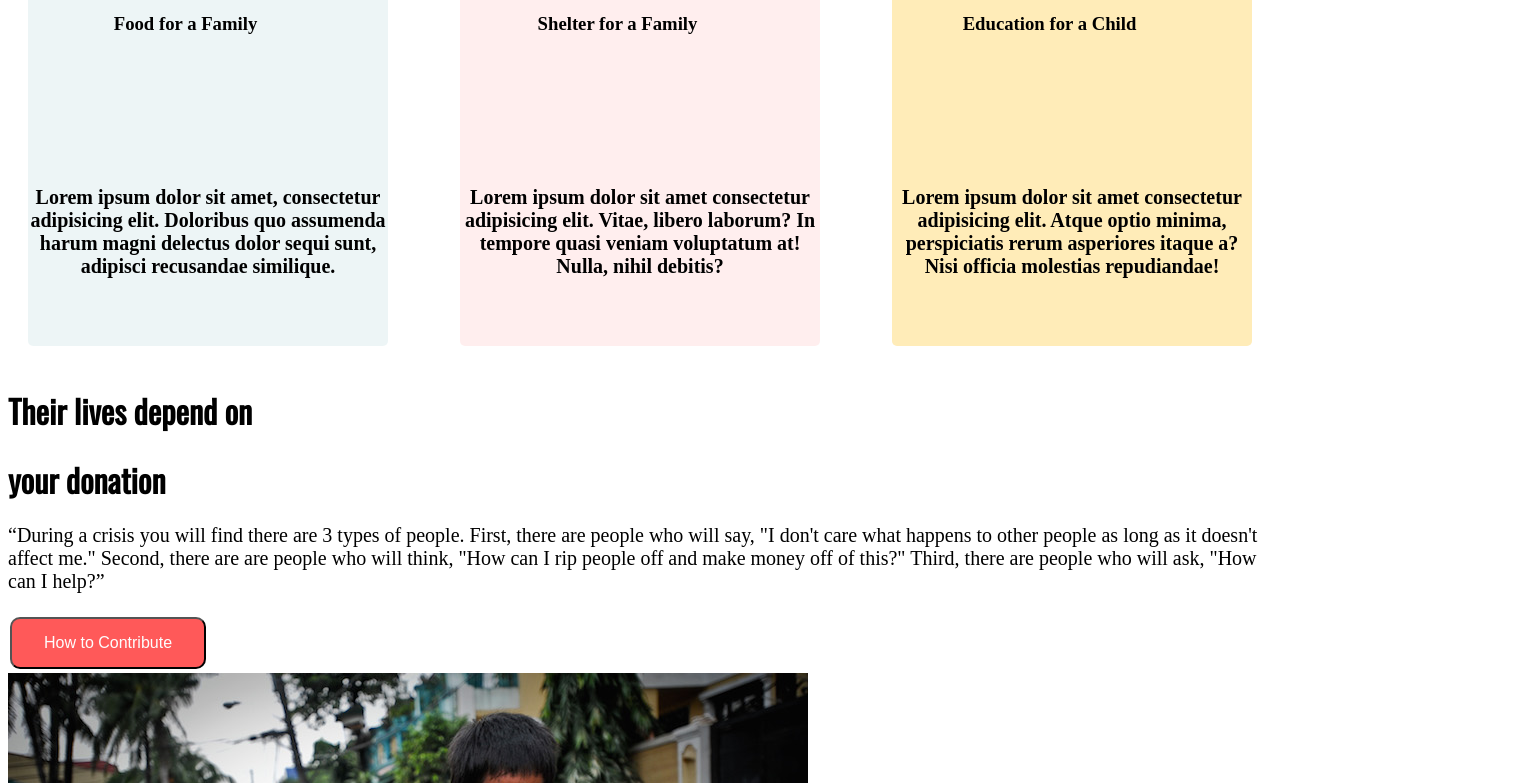
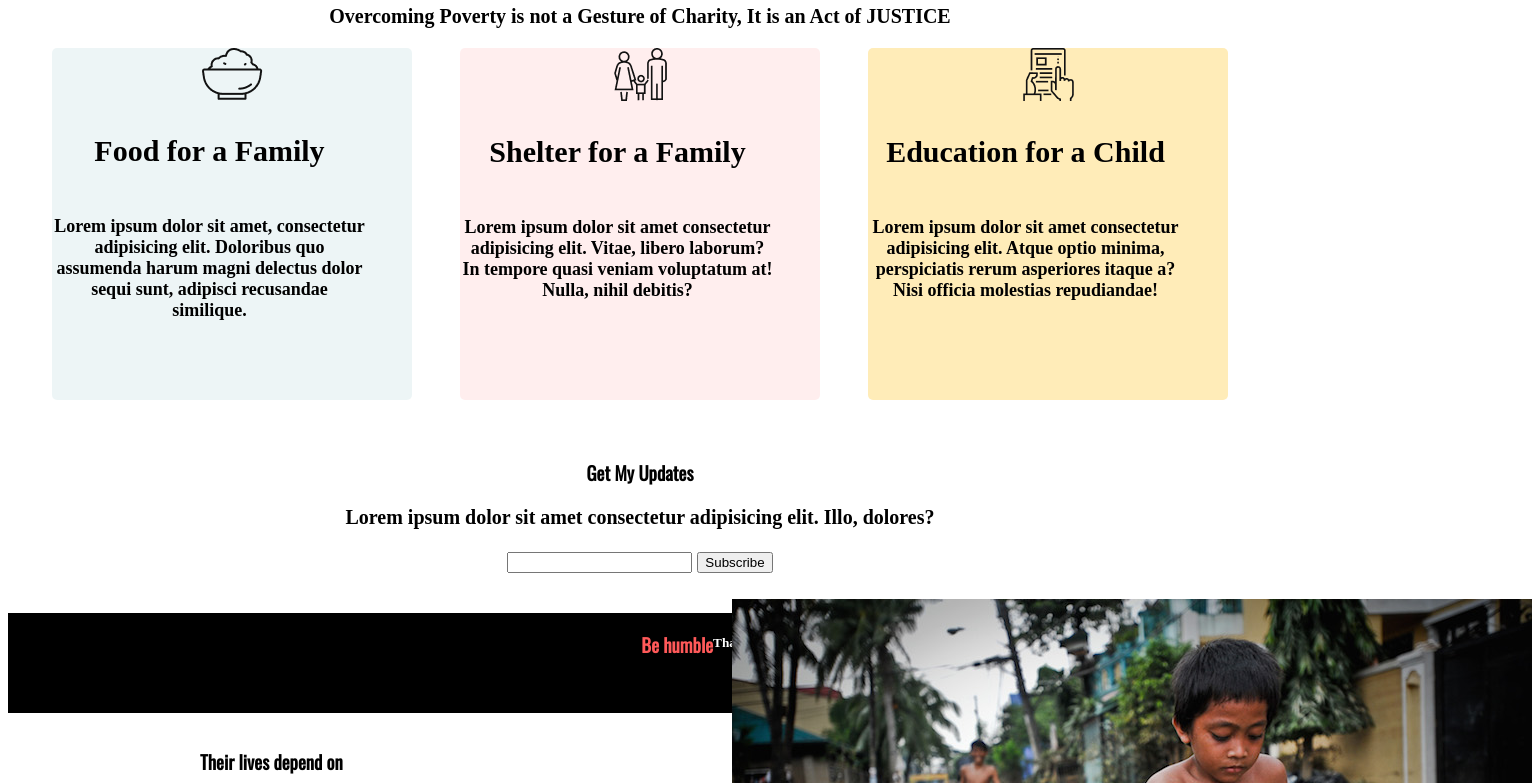
Before and after one commit to Rater7tara/Assignment, a plain HTML site: page index.html in a window 1280 px wide. Shown: the part 1401-2184 px from the top of the page, 1532 px wide, since content can reach past the window. Drawn offline with nearby package versions, Linux system fonts and the light colour scheme; a web font is replaced by a local one.

```diff
--- a/index.html
+++ b/index.html
@@ -8,6 +8,7 @@
     <link rel="preconnect" href="https://fonts.googleapis.com">
     <link rel="preconnect" href="https://fonts.gstatic.com" crossorigin>
     <link href="https://fonts.googleapis.com/css2?family=Edu+QLD+Beginner&family=Edu+VIC+WA+NT+Beginner&family=Oswald&display=swap" rel="stylesheet">
+
     <title>Donate the poor</title>
 
 </head>
@@ -22,7 +23,7 @@
     <button class="button" type="button">Donate Now</button>
 
     </div>
-
+    <section>
     <div class="b2">
         <h1 style="font-size: 55px;">Donate Today</h1>
         <p class=" p1">We Can't Help Everyone, But... Everyone Can Help Someone </p>
@@ -43,30 +44,38 @@
         </div>
 
     </div>
+    <section>
 
     <div class="b2">
         <h1 style="font-size: 55px;">Our Donate Plan</h1>
         <p class="p1">Overcoming Poverty is not a Gesture of Charity, It is an Act of JUSTICE</p>
         <div class="flex-container">
              <div id="food">
-                <h3>Food for a Family</h3>
-                <p style="color: black;">Lorem ipsum dolor sit amet, consectetur adipisicing elit. Doloribus quo assumenda harum magni delectus dolor sequi sunt, adipisci recusandae similique.</p>
+                <img src="icons/food.png" alt="">
+               <div class="h3-p">
+                <h3 style="font-size: 30px;">Food for a Family</h3>
+                <p style="color: black; font-size: 18px;">Lorem ipsum dolor sit amet, consectetur adipisicing elit. Doloribus quo assumenda harum magni delectus dolor sequi sunt, adipisci recusandae similique.</p>
+               </div>
              </div>
-
             <div id="shelter">
-                <i class="shelter-icon"><icons></i>
-                <h3>Shelter for a Family</h3>
-                <p style="color: black;">Lorem ipsum dolor sit amet consectetur adipisicing elit. Vitae, libero laborum? In tempore quasi veniam voluptatum at! Nulla, nihil debitis?</p>
+                <img  src="icons/shelter.png" alt="">
+                <div class="h3-p">
+                    <h3 style="font-size: 30px;"> Shelter for a Family </h3>
+                <p style="color: black; font-size: 18px;">Lorem ipsum dolor sit amet consectetur adipisicing elit. Vitae, libero laborum? In tempore quasi veniam voluptatum at! Nulla, nihil debitis?</p>
+                </div>
             </div>
             <div id="education">
-                <h3>Education for a Child</h3>
-                <p style="color: black;">Lorem ipsum dolor sit amet consectetur adipisicing elit. Atque optio minima, perspiciatis rerum asperiores itaque a? Nisi officia molestias repudiandae!</p>
+                <img src="icons/Frame-1.png" alt="">
+               <div class="h3-p">
+                <h3 style="font-size: 30px;">Education for a Child</h3>
+                <p style="color: black; font-size: 18px;">Lorem ipsum dolor sit amet consectetur adipisicing elit. Atque optio minima, perspiciatis rerum asperiores itaque a? Nisi officia molestias repudiandae!</p>
+               </div>
            </div>
 
         </div>
-    </div>
-
-    <div>
+    </div> </section>
+<section>
+    <div class="their-lives">
     <h1>Their lives depend on</h1>
     <h1>your donation</h1>
     <p class="p1">“During a crisis you will find there are 3 types of people.
@@ -76,17 +85,17 @@
         "How can I rip people off and make money off of this?"
         Third, there are people who will ask,
         "How can I help?”</p>
-        <button class="button type=button">How to Contribute</button>
-        <div>
+        <button class="button type=button">How to Contribute</button> </div>
+        <div id="dona9">
             <img src="images/donation9.jpg" alt="">
         </div>
-    </div>
+    </section>
 
-
+<section>
     <div class="b2">
         <h1>Get My Updates</h1>
         <p class="p1">Lorem ipsum dolor sit amet consectetur adipisicing elit. Illo, dolores?</p>
-        <div class="flex-container2" style="justify-content: center;">
+        <div style="justify-content: center;">
             <p style="justify-content: center;">
                 <input type="text">
             <button>Subscribe</button>
@@ -95,14 +104,14 @@
         </div>
 
 
-    </div>
-
+    </div> </section>
+<section>
     <div>
         <footer>
             <h1 style="color:#FF5959;">Be humble</h1>
             <h5 style="color: white;">Thank you</h5>
         </footer>
-    </div>
+    </div> </section>
 
 
 
--- a/style.css
+++ b/style.css
@@ -107,21 +107,21 @@
     padding: 15px;
 
 }
+
 .flex-container{
     display: flex;
     flex-direction: row;
     justify-content: center;
     align-items: center;
-    flex-wrap: wrap;
-    flex: auto;
-    justify-content: space-between;
+    justify-content: space-around;
+
 }
 #food{
+
     background: rgba(79, 157, 166, 0.1);
     height: 352px;
     width: 360px;
-    left: 157px;
-    top: 1595.5px;
+
     border-radius: 5px;
     text-align: center;
     justify-content: center;
@@ -132,8 +132,7 @@
     background: rgba(255, 89, 89, 0.1);
     height: 352px;
     width: 360px;
-    left: 157px;
-    top: 1595.5px;
+
     border-radius: 5px;
     text-align: center;
     justify-content: center;
@@ -143,14 +142,24 @@
     background: rgb(255, 236, 184);
     height: 352px;
     width: 360px;
-    left: 157px;
-    top: 1595.5px;
+
     border-radius: 5px;
     text-align: center;
     justify-content: center;
 }
+.h3-p{
+    display: flex;
+    flex-direction: column;
+    justify-content: space-between;
+    height: 153px;
+    width: 315px;
+    left: 564px;
+    top: 1740.5px;
+    border-radius: nullpx;
+
+}
 .flex-container2{
-    display: flexbox;
+   display: flex;
     background: rgb(255, 236, 184);
     text-align: center;
     justify-content: center;
@@ -165,13 +174,38 @@
 
 
 }
+
+#dona9{
+    display: block;
+    position: absolute;
+    height: 300px;
+width: 300px;
+left: 732px;
+top: 2000px;
+border-radius: [object Object]px;
+
+}
+.their-lives{
+
+    position: absolute;
+    height: 374px;
+width: 493px;
+left: 200px;
+top: 2130px;
+border-radius: 5px;
+
+
+}
+
+
 footer{
-    display: flexbox;
+    display: flex;
+    flex-direction: end;
     justify-content: center;
+
     background-color: black;
     height: 100px;
     width: 1400px;
-    left: 0px;
 
     border-radius: 0px;
     text-align: center;
```
